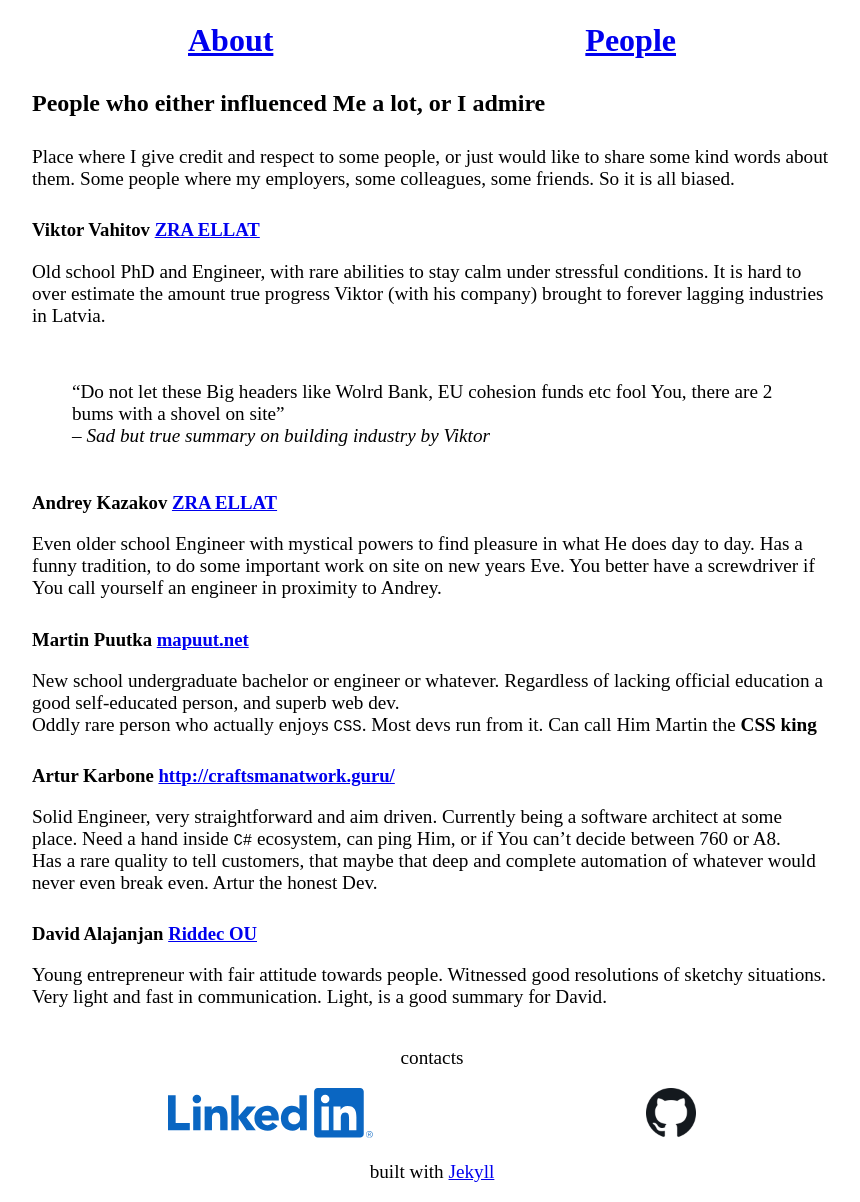
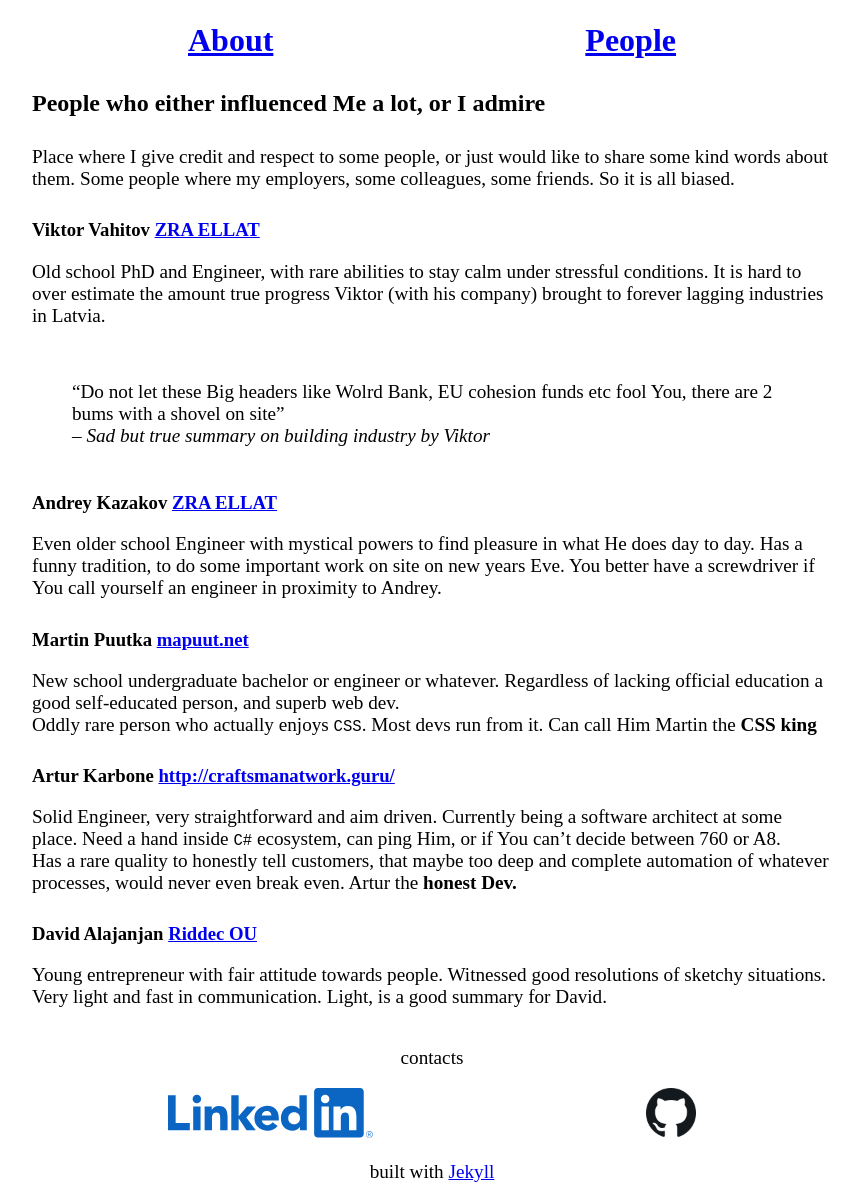
Before and after one commit to DmitryAlCh/mypage, a Jekyll site: the page built from people.md, in a window 1280 px wide. Shown: the whole page, without its empty margins (208-1068 px from the left). Built offline with Jekyll 4.4.1, drawn with Linux system fonts in a browser that asks for light colours.

Commit message:
tweaked persons description

```diff
--- a/people.md
+++ b/people.md
@@ -39,8 +39,8 @@ Can call Him Martin the **CSS king**
 Solid Engineer, very straightforward and aim driven. Currently
 being a software architect at some place. Need a hand inside `C#` ecosystem,
 can ping Him, or if You can't decide between 760 or A8.
-Has a rare quality to tell customers, that maybe that deep and complete automation
-of whatever would never even break even. Artur the honest Dev.
+Has a rare quality to honestly tell customers, that maybe too deep and complete automation
+of whatever processes, would never even break even. Artur the **honest Dev.**
 
 ### David Alajanjan [Riddec OU](https://riddec.com)
 
```
